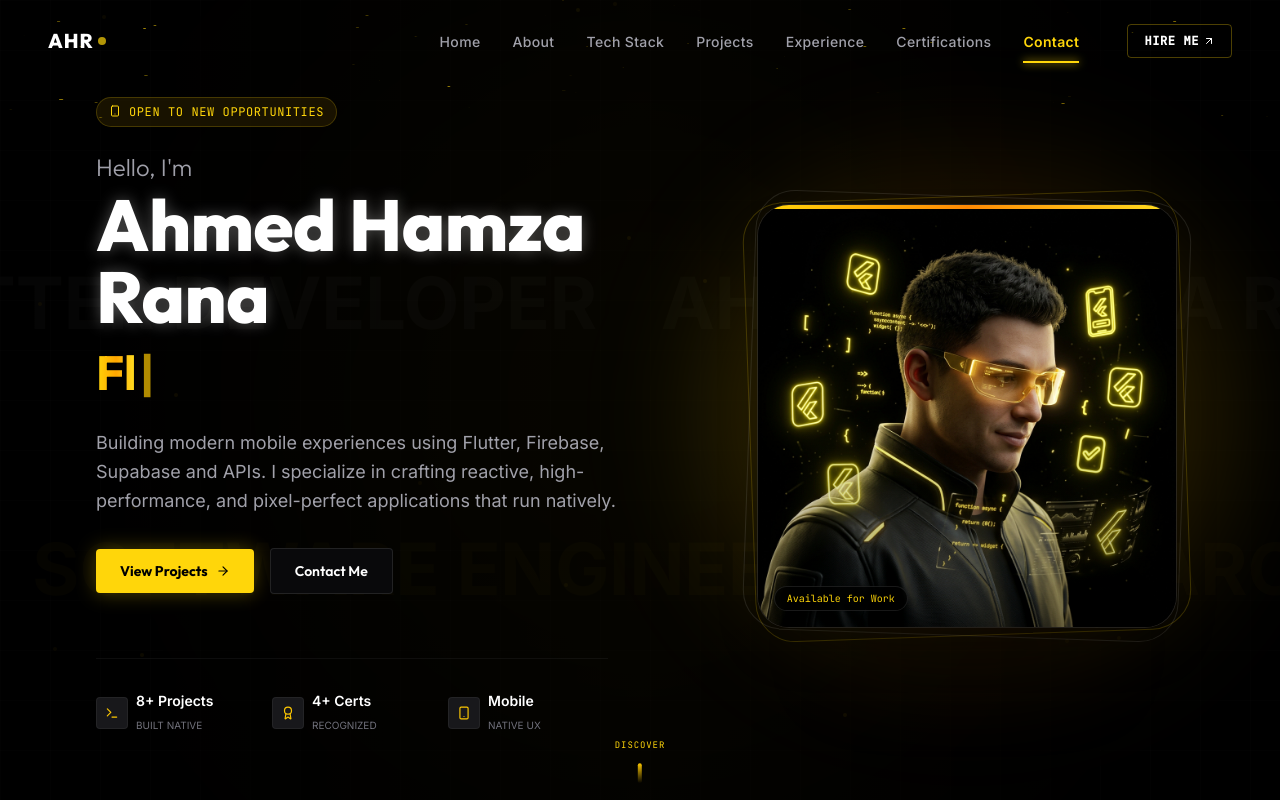
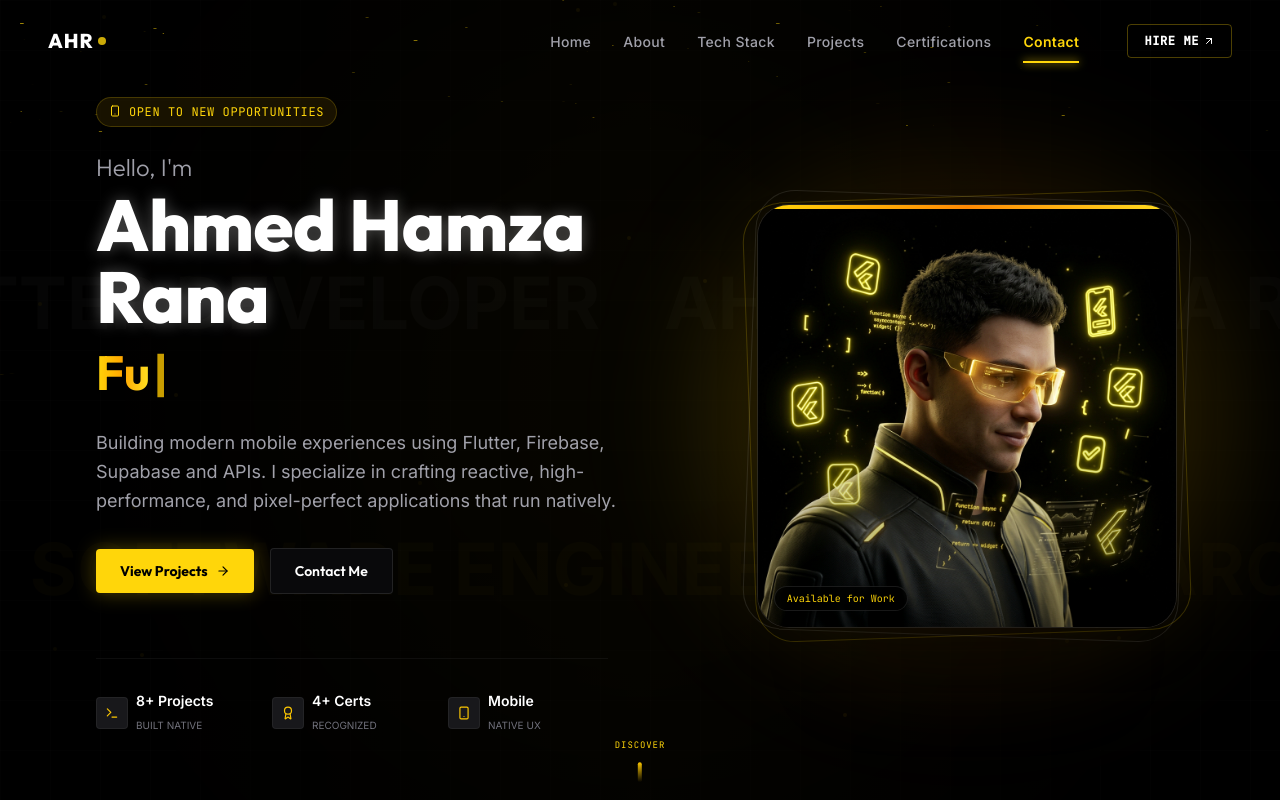
Before and after one commit to ahmedhamzarana/ahmedhamzarana, a React (Vite) app: page / in a window 1280 px wide. Shown: the top 800 px of the page. Built offline with nearby package versions, Linux system fonts and the light colour scheme.

Commit message:
initial commit

```diff
--- a/src/App.jsx
+++ b/src/App.jsx
@@ -4,7 +4,6 @@
 import HeroSection from './components/HeroSection.jsx';
 import AboutSection from './components/AboutSection.jsx';
 import TechStackSection from './components/TechStackSection.jsx';
-import ExperienceSection from './components/ExperienceSection.jsx';
 import ProjectsSection from './components/ProjectsSection.jsx';
 import CertificationsSection from './components/CertificationsSection.jsx';
 import ContactSection from './components/ContactSection.jsx';
@@ -14,16 +13,12 @@
 export default function App() {
   return (
     <div className="relative min-h-screen bg-black text-white font-sans overflow-x-hidden selection:bg-[#FFD60A]/20 selection:text-white">
-      {/* Immersive Particle & Shooting Star Background */}
       <ShootingStarsBg />
       <CursorFollower />
 
-      {/* Global Interface container */}
       <div className="relative z-10 flex flex-col min-h-screen">
-        {/* Transparent Blur Sticky Navigation header */}
         <Navbar />
 
-        {/* Portfolial Sections Flow */}
         <main className="flex-grow">
           {/* Hero Landing */}
           <HeroSection />
@@ -44,9 +39,6 @@
           </ScrollFadeIn>
 
           {/* Timeline Milestones list */}
-          <ScrollFadeIn>
-            <ExperienceSection />
-          </ScrollFadeIn>
 
           {/* Credentials Certifications grid */}
           <ScrollFadeIn>
--- a/src/components/Navbar.jsx
+++ b/src/components/Navbar.jsx
@@ -8,7 +8,7 @@
   { label: 'About', id: 'about' },
   { label: 'Tech Stack', id: 'tech' },
   { label: 'Projects', id: 'projects' },
-  { label: 'Experience', id: 'experience' },
+  // { label: 'Experience', id: 'experience' },
   { label: 'Certifications', id: 'certifications' },
   { label: 'Contact', id: 'contact' },
 ];
--- a/src/components/ProjectsSection.jsx
+++ b/src/components/ProjectsSection.jsx
@@ -12,6 +12,7 @@
 
 export default function ProjectsSection() {
   const [activeTab, setActiveTab] = useState('all');
+  const [DialogOpen, setDialogOpen] = useState(false);
 
   // ✅ CLEAN FILTER (ONLY ONE LOGIC)
   const filteredProjects =
```
